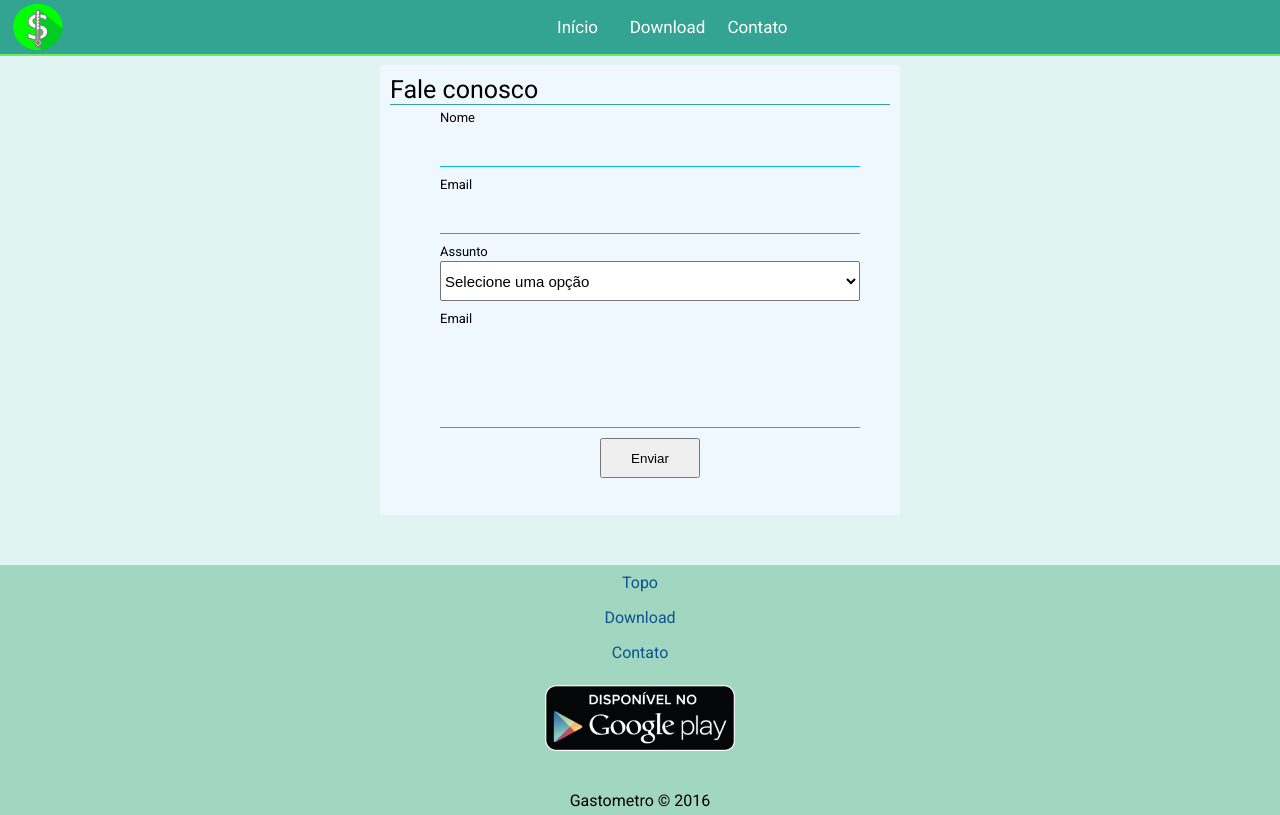
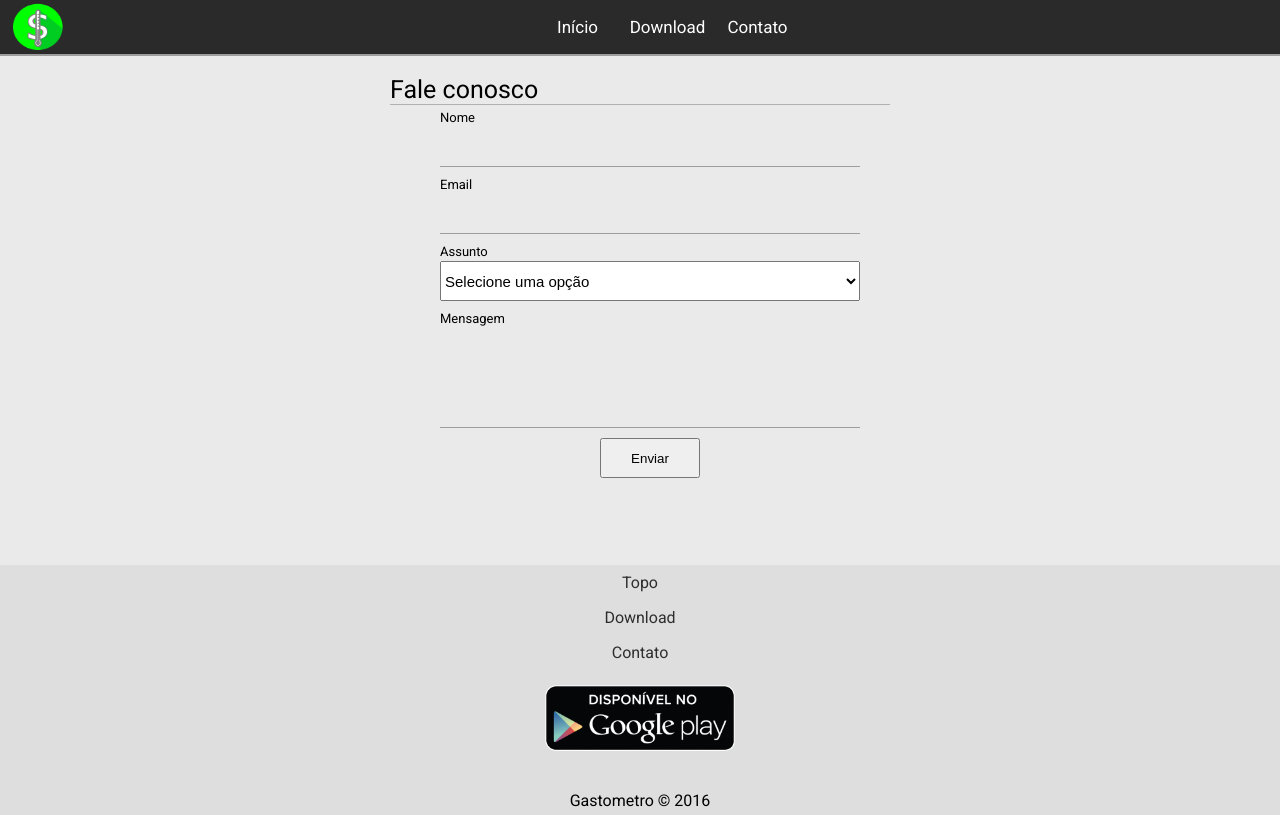
Before and after one commit to kassiano/gastometroSite, a PHP site: page /contato.php in a window 1280 px wide. Run offline with PHP 8.4, Linux system fonts and the light colour scheme.

Commit message:
Cores alteradas

```diff
--- a/contato.php
+++ b/contato.php
@@ -22,7 +22,7 @@
                     </select>
                 </div>
                 <div class="input-box vertical_layout">
-                    <label class="input_label" for="input_nome">Email</label>
+                    <label class="input_label" for="input_nome">Mensagem</label>
                     <textarea class="input_text" required></textarea>
                 </div>
                 <div class="input-box vertical_layout">
--- a/css/style.css
+++ b/css/style.css
@@ -1,5 +1,5 @@
 body {
-    background-color: #E1F4F1;
+    background-color: #eaeaea;
     font-family: 'Roboto', serif, sans-serif;
     margin: 0;
 }
@@ -15,12 +15,13 @@ ol, ul, li {
 }
 
 a {
-    color: #0d528e;
+    color: #2e2e2e;
     text-decoration: none;
 }
 
-a:hover {
-    color: #64aceb;
+a:hover,
+a:active {
+    color: #9b9b9b;
 }
 
 #container {
@@ -42,7 +43,7 @@ a:hover {
 /*----------------------------------------------------- HEADER*/
 
 header {
-    background-color: #33A492;
+    background-color: #2a2a2a;
     display: flex;
     justify-content: center;
     align-items: center;
@@ -50,7 +51,7 @@ header {
     height: 50px;
     position: fixed;
     padding: 2px 0px;
-    border-bottom: 2px solid #69eb64;
+    border-bottom: 2px solid #9d9d9d;
 }
 
 header #logo {
@@ -147,7 +148,6 @@ header nav .button a {
 }
 
 #container .info-box {
-    background-color: aliceblue;
     width: 300px;
     display: flex;
     flex-direction: column;
@@ -190,14 +190,12 @@ header nav .button a {
 #container .info-box .title {
     width: 100%;
     font-size: 25px;
-    border-bottom: 1px solid #33A492;
+    border-bottom: 1px solid #b1b1b1;
     text-align: left;
     margin-bottom: 5px;
 }
 
 #container .info-box .subtitle {
-    padding: 5px;
-    border-radius: 0px 0px 5px 5px;
     color: #141414;
     font-size: 16px;
     max-width: 70%;
@@ -212,12 +210,11 @@ header nav .button a {
 
 #container .info-box .content-wrapper {
     max-width: 80%;
-    margin-bottom: 20px;
 }
 
 @media screen and (min-width: 720px) {
 	#container .info-box .content-wrapper {
-		height: 100px;
+		height: 150px;
 	}
 }
 
@@ -226,7 +223,7 @@ header nav .button a {
 }
 
 #container .info-box .cover {
-
+    margin-top: 10px;
 }
 
 #container .info-box .cover img {
@@ -289,17 +286,17 @@ header nav .button a {
 }
 
 .input_field {
-    background: none;
     height: 40px;
-    border: 0px;
-    border-bottom: 1px solid #00b1ff;
     font-size: 22px;
 }
 
-.input_text {
+.input_field, .input_text {
     background: none;
     border: 0px;
-    border-bottom: 1px solid #00b1ff;
+    border-bottom: 1px solid #9d9d9d;
+}
+
+.input_text {
     resize: none;
     height: 100px;
 }
@@ -320,7 +317,7 @@ header nav .button a {
 /*----------------------------------------------------- FOOTER*/
 
 #container footer {
-    background-color: #A1D7C1;
+    background-color: #dedede;
     display: flex;
     flex-direction: column;
     height: auto;
```
